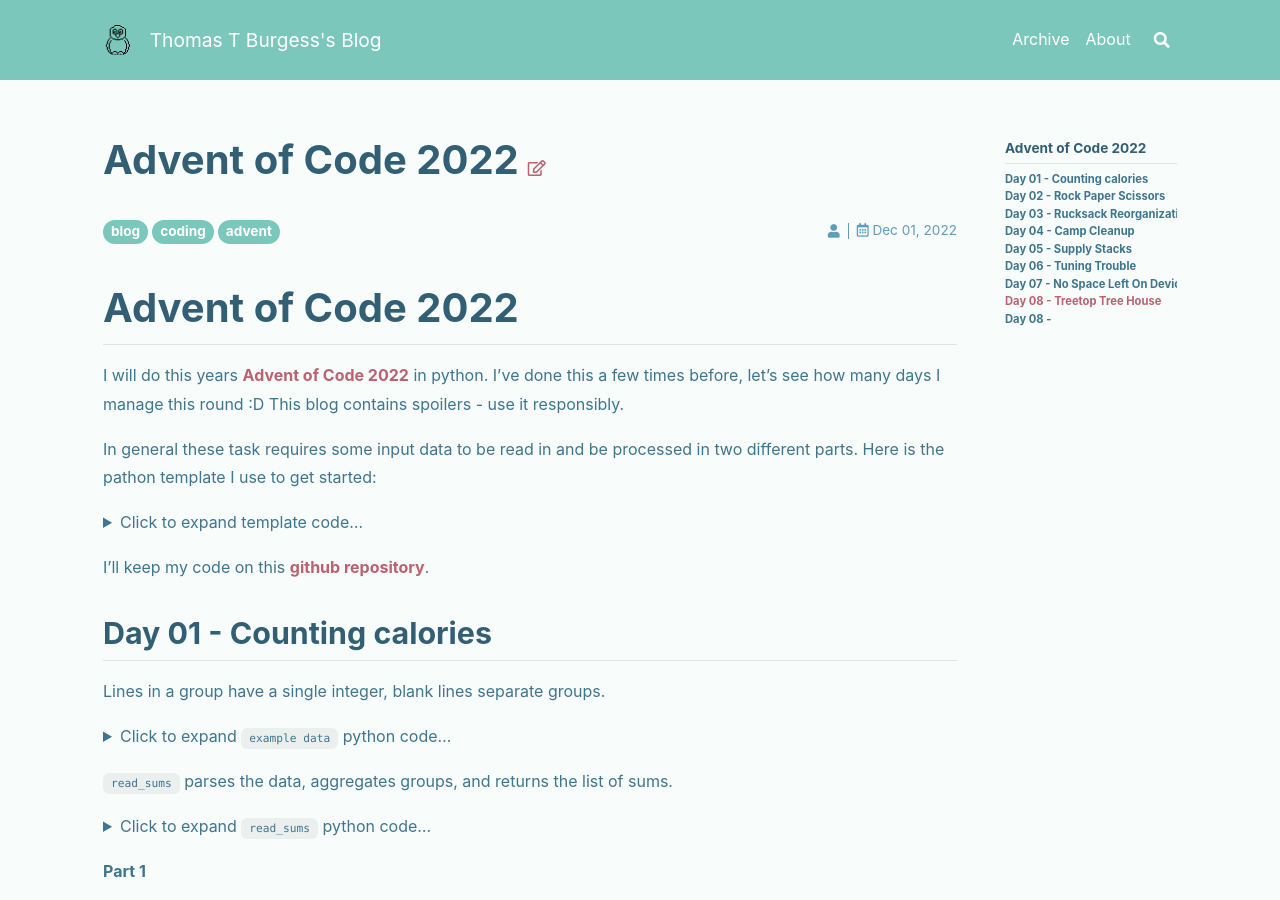
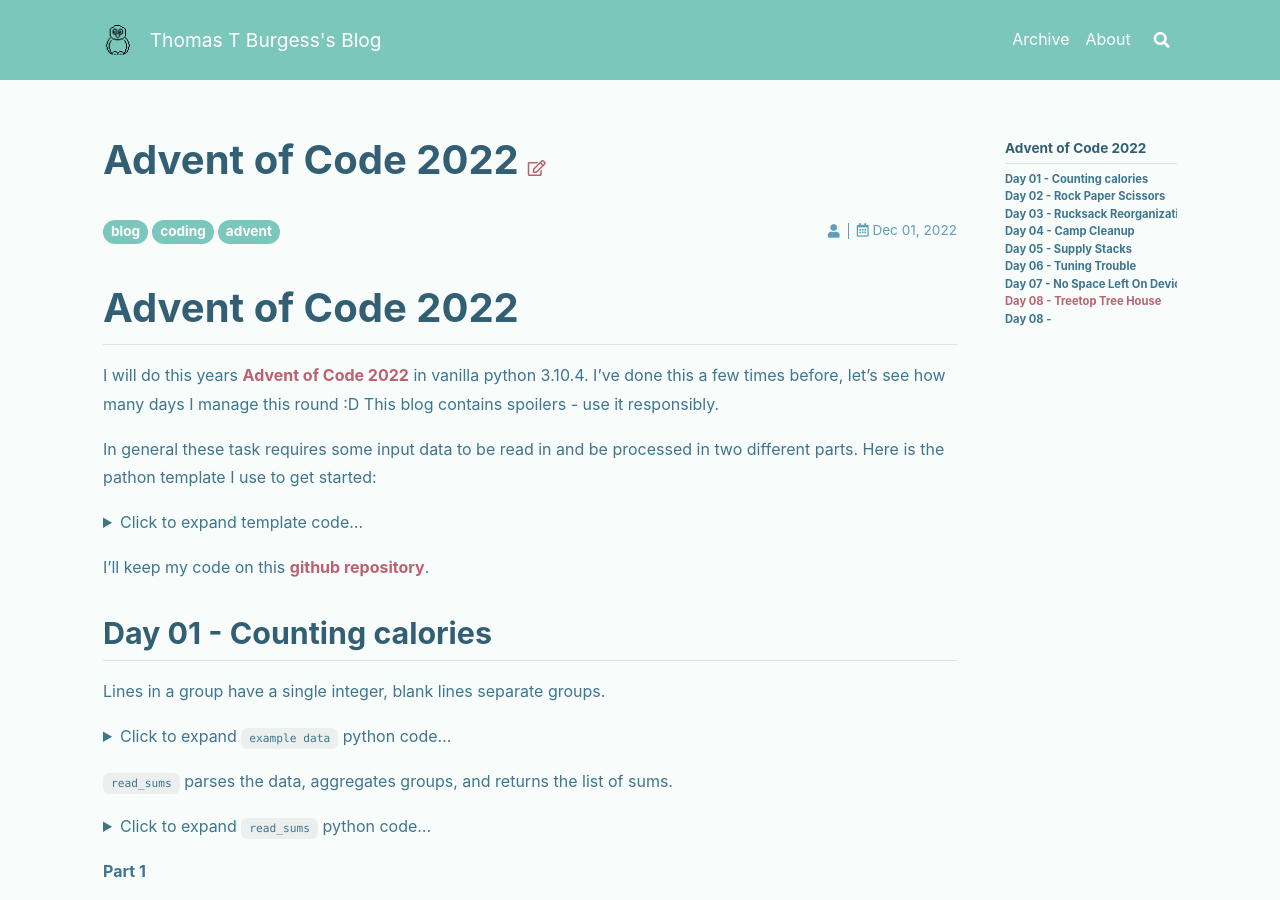
Before and after one commit to thomasburgess/thomasburgess.github.io, a Jekyll site: the page built from _posts/2022-12-01-aoc22.md, in a window 1280 px wide and 900 px high. Built offline with Jekyll 4.4.1, drawn with Linux system fonts in a browser that asks for light colours; nearby versions of some CDN libraries; comment, search, counter and statistics services are not loaded.

Commit message:
aoc2022: day08

```diff
--- a/_posts/2022-12-01-aoc22.md
+++ b/_posts/2022-12-01-aoc22.md
@@ -14,7 +14,7 @@ description: Advent of code
 
 # Advent of Code 2022
 
-I will do this years [Advent of Code 2022](https://adventofcode.com/2022) in python. I've done this a few times before, let's see how many days I manage this round :D This blog contains spoilers - use it responsibly.
+I will do this years [Advent of Code 2022](https://adventofcode.com/2022) in vanilla python 3.10.4. I've done this a few times before, let's see how many days I manage this round :D This blog contains spoilers - use it responsibly.
 
 In general these task requires some input data to be read in and be processed in two different parts. Here is the pathon template I use to get started:
 
```
